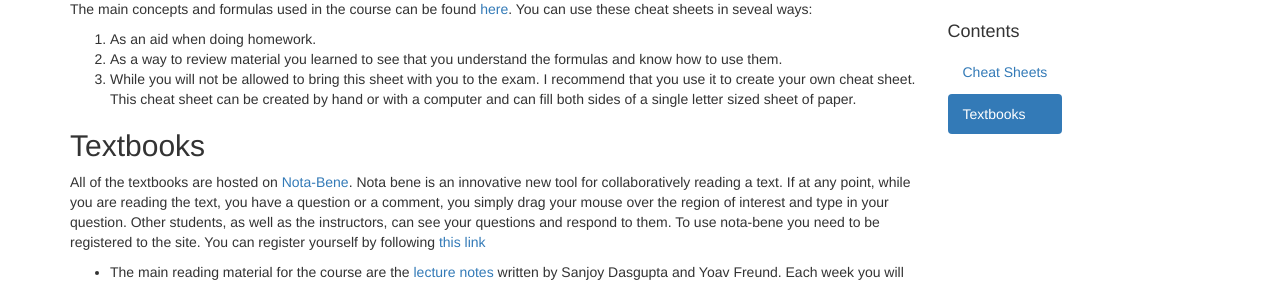
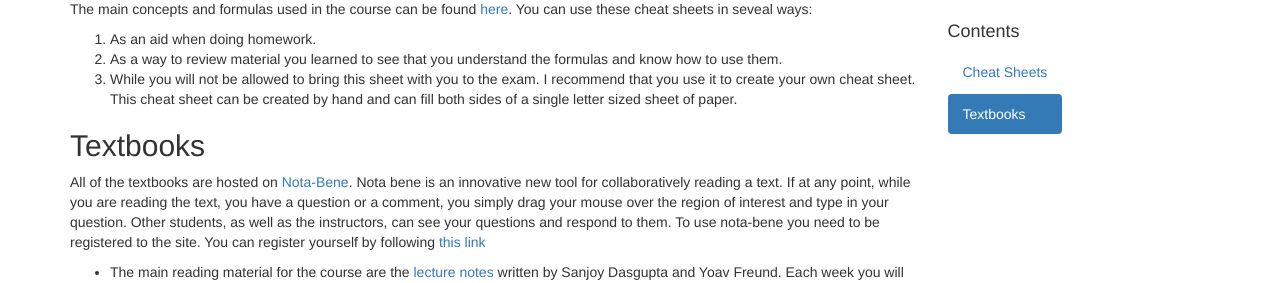
Before and after one commit to cse103/cse103.github.io, a Jekyll site: the page built from pages/2.Textbooks.md, in a window 1280 px wide. Shown: the part 196-479 px from the top of the page. Built offline with Jekyll 4.4.1, drawn with Linux system fonts in a browser that asks for light colours; nearby versions of some CDN libraries; Markdown is read by kramdown in place of the engine named in the settings.

Commit message:
Update 2.Textbooks.md
Cheat sheet can be created by hand only.

```diff
--- a/pages/2.Textbooks.md
+++ b/pages/2.Textbooks.md
@@ -13,8 +13,8 @@ these cheat sheets in seveal ways:
 the formulas and know how to use them.
 3.  While you will not be allowed to bring this sheet with you to the
 exam. I recommend that you use it to create your own cheat sheet. This
-cheat sheet can be created by hand or with a computer and can fill
-both sides of a single letter sized sheet of paper.
+cheat sheet can be created by hand and can fill both sides of a single
+letter sized sheet of paper.
 
 ## Textbooks ##
 All of the textbooks are hosted on [Nota-Bene](http://nb.mit.edu). Nota bene
```
